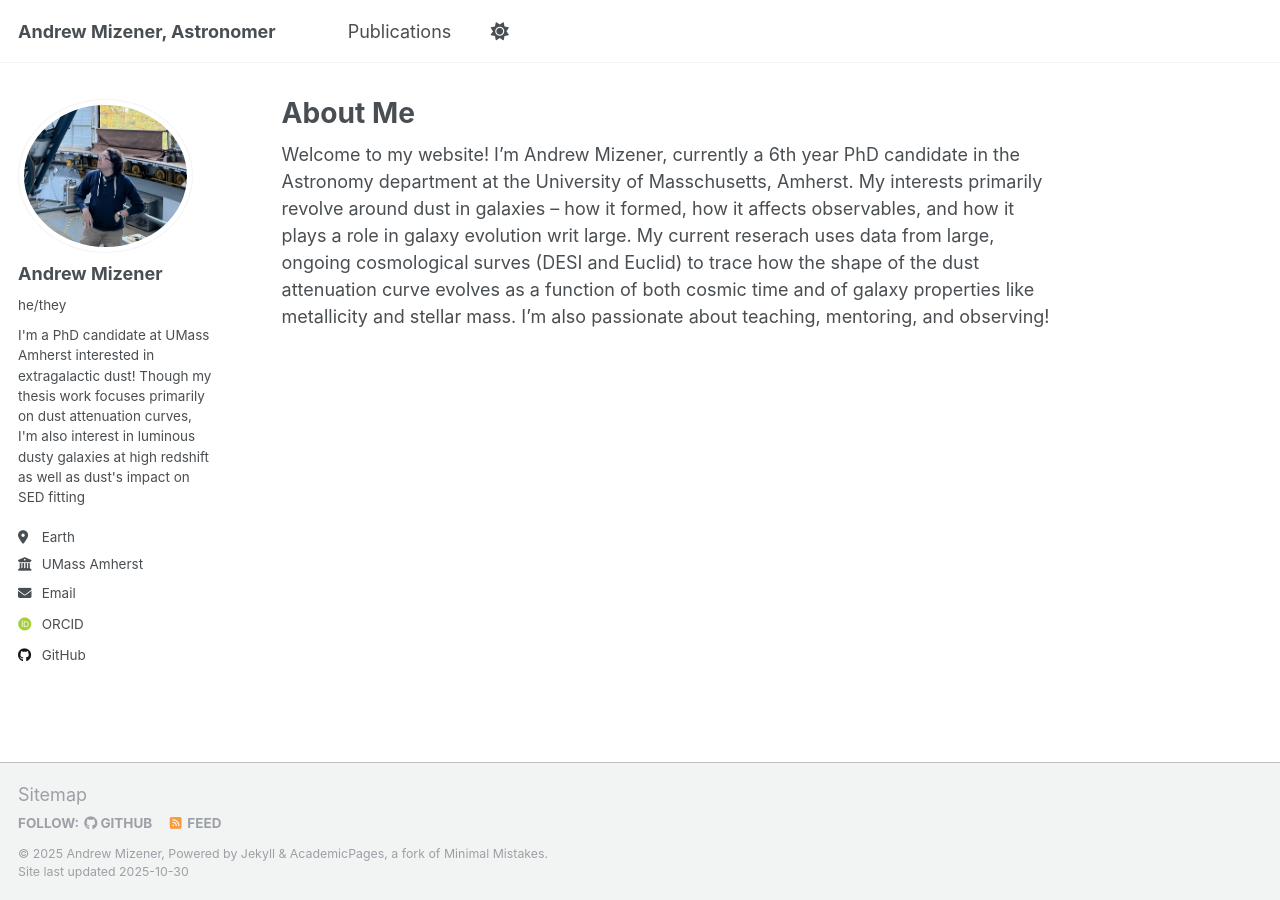
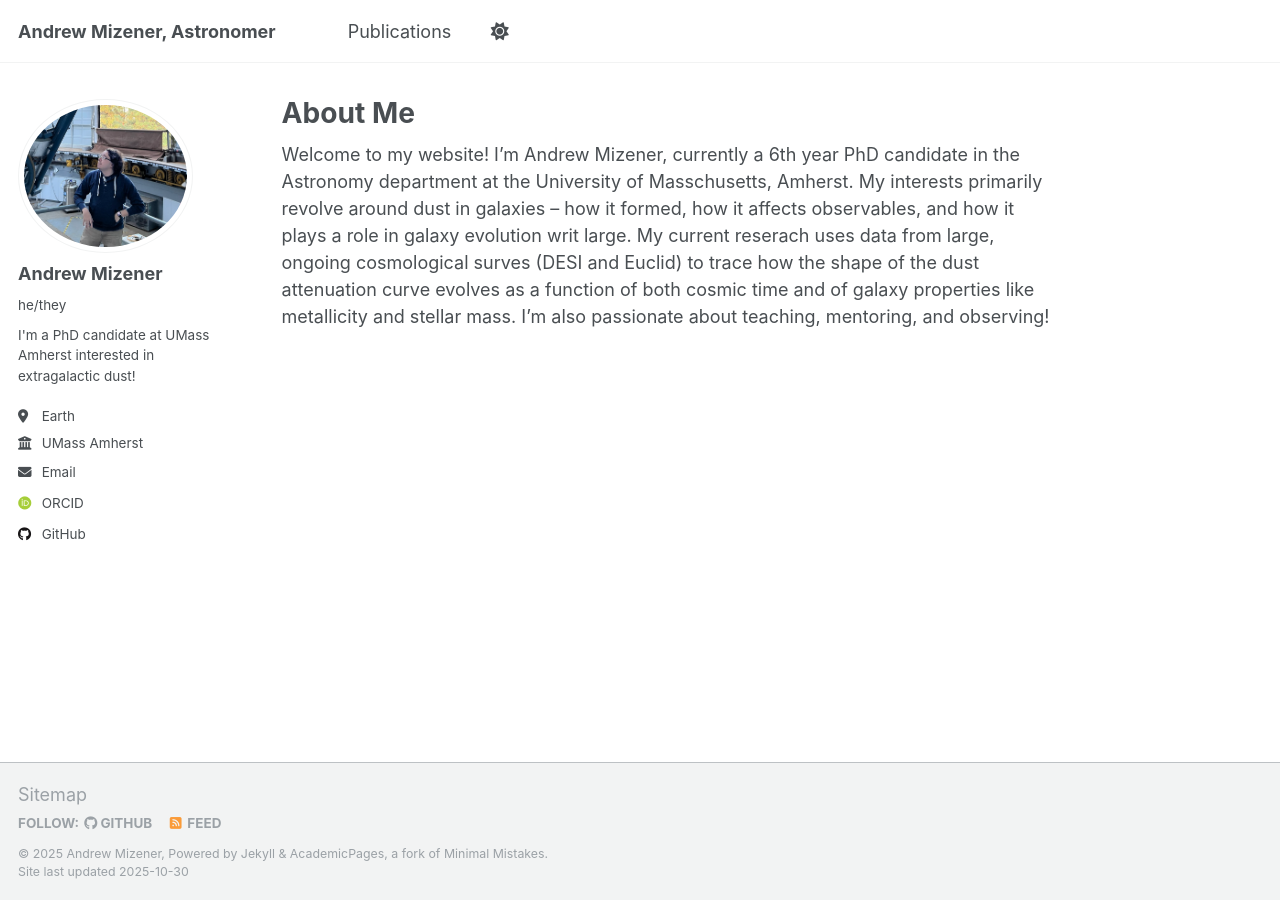
Before and after one commit to amizener64/amizener64.github.io, a Jekyll site: the page built from _pages/about.md, in a window 1280 px wide. Built offline with Jekyll 4.4.1, drawn with Linux system fonts in a browser that asks for light colours; some web fonts are replaced; a script that is not in the unit is left out.

Commit message:
Update bio in _config.yml
Shortened bio to focus on primary research interest.

```diff
--- a/_config.yml
+++ b/_config.yml
@@ -25,7 +25,7 @@ author:
   avatar           : "profile-2.png"
   name             : "Andrew Mizener"
   pronouns         : "he/they"
-  bio              : "I'm a PhD candidate at UMass Amherst interested in extragalactic dust! Though my thesis work focuses primarily on dust attenuation curves, I'm also interest in luminous dusty galaxies at high redshift as well as dust's impact on SED fitting"
+  bio              : "I'm a PhD candidate at UMass Amherst interested in extragalactic dust!"
   location         : "Earth"
   employer         : "UMass Amherst"
   uri              : # URL
```
